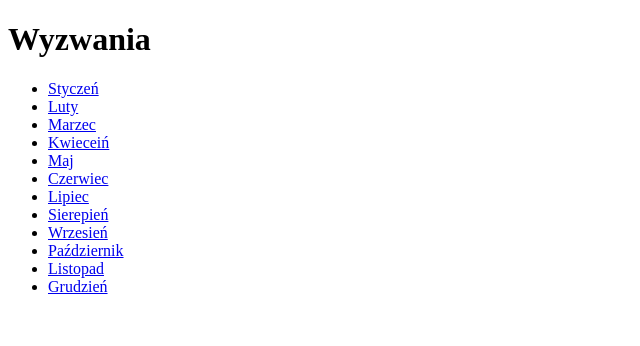
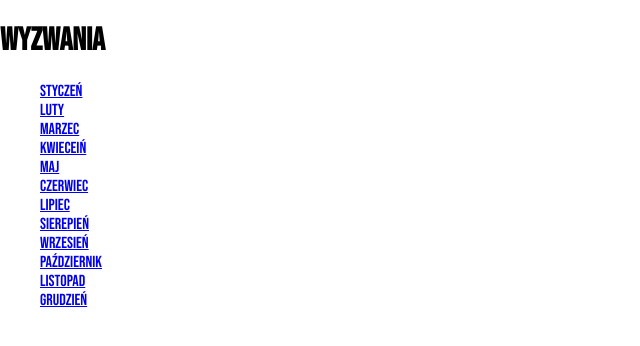
Before and after one commit to Wsap13/Django, a Django app: page /wyzwania/ in a window 1280 px wide. Shown: the top 346 px of the page, without its empty margins (0-640 px from the left). Run offline with Django 4.2, Linux system fonts and the light colour scheme.

Commit message:
Czcionka
Zmiana czcionki, dodanie styles.css globalnie

```diff
--- a/PierwszeKroki/miesieczne_wyzwania/miesieczne_wyzwania/settings.py
+++ b/PierwszeKroki/miesieczne_wyzwania/miesieczne_wyzwania/settings.py
@@ -119,7 +119,10 @@ USE_TZ = True
 # Static files (CSS, JavaScript, Images)
 # https://docs.djangoproject.com/en/4.1/howto/static-files/
 
-STATIC_URL = 'static/'
+STATIC_URL = '/static/'
+STATICFILES_DIRS = [
+    BASE_DIR / 'static'
+]
 
 # Default primary key field type
 # https://docs.djangoproject.com/en/4.1/ref/settings/#default-auto-field
--- /dev/null
+++ b/PierwszeKroki/miesieczne_wyzwania/static/styles.css
@@ -0,0 +1,9 @@
+@import url('https://fonts.googleapis.com/css2?family=Bebas+Neue&display=swap');
+
+html{
+    font-family: 'Bebas Neue', cursive;
+}
+
+body{
+    margin: 0;
+}
--- a/PierwszeKroki/miesieczne_wyzwania/templates/base.html
+++ b/PierwszeKroki/miesieczne_wyzwania/templates/base.html
@@ -1,3 +1,5 @@
+{% load static %}
+
 <!DOCTYPE html>
 <html lang="en">
 
@@ -5,9 +7,11 @@
     <meta charset="UTF-8">
     <meta http-equiv="X-UA-Compatible" content="IE=edge">
     <meta name="viewport" content="width=device-width, initial-scale=1.0">
-    <title>{% block page_title %}
-        Moje wyzwania
-            {% endblock %}</title>
+    <title>{% block page_title %}Moje wyzwania{% endblock %}</title>
+    <link rel="stylesheet" href="{% static "styles.css" %}">
+    {% block css_files %}
+    {% endblock  %}
+
 </head>
 <body>
     {% block content %}
--- /dev/null
+++ b/PierwszeKroki/miesieczne_wyzwania/wyzwania/static/wyzwania/wyzwania.css
@@ -0,0 +1,3 @@
+ul {
+    list-style: none;
+}
--- a/PierwszeKroki/miesieczne_wyzwania/wyzwania/templates/wyzwania/index.html
+++ b/PierwszeKroki/miesieczne_wyzwania/wyzwania/templates/wyzwania/index.html
@@ -1,8 +1,14 @@
 {% extends 'base.html' %}
+{% load static %}
+
+{% block css_files%}
+    <link rel="stylesheet" href="{% static "wyzwania/wyzwania.css" %}">
+{% endblock %}
 
 {% block page_title %}
     Moje wyzwania
 {% endblock %}
+
 {% block content %}
     <h1>Wyzwania</h1>
     <ul>
--- a/PierwszeKroki/miesieczne_wyzwania/wyzwania/views.py
+++ b/PierwszeKroki/miesieczne_wyzwania/wyzwania/views.py
@@ -1,5 +1,5 @@
 from django.shortcuts import render
-from django.http import HttpResponse, HttpResponseNotFound, HttpResponseRedirect
+from django.http import Http404, HttpResponse, HttpResponseNotFound, HttpResponseRedirect
 from django.urls import reverse
 from django.template.loader import render_to_string
 
@@ -46,5 +46,4 @@ def miesieczne_wyzwania(request, miesiac):
             "miesiac": miesiac
         })
     except:
-        response_data = render_to_string("404.html")
-        return HttpResponseNotFound(response_data)
+        raise Http404()
```
Lines whose indentation alone changed are shown as unchanged.
